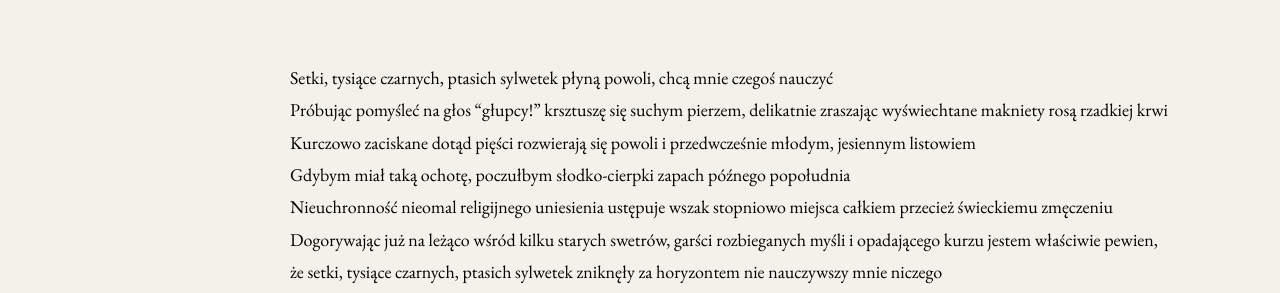
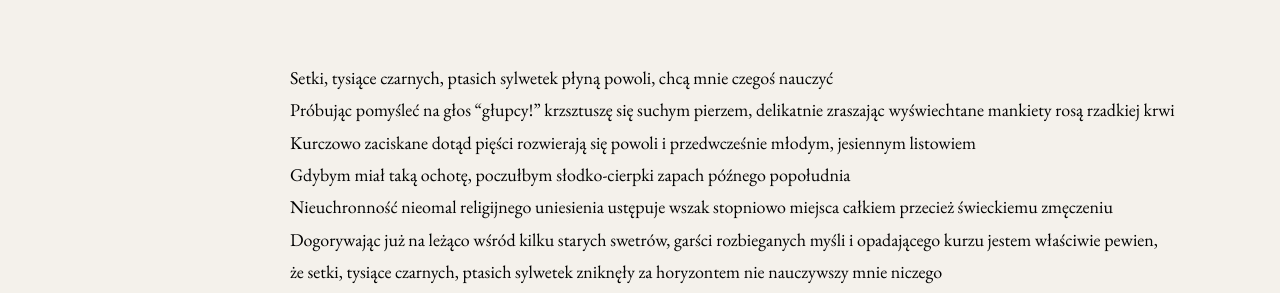
Before and after one commit to arcustangens/quiddity, a Jekyll site: the page built from _posts/2025-09-16-ptaki.markdown, in a window 1280 px wide and 900 px high. Shown: the part 257-550 px from the top of the window. Built offline with Jekyll 4.4.1, drawn with Linux system fonts in a browser that asks for light colours.

Commit message:
poprawki

```diff
--- a/_posts/2025-09-16-parzystość.markdown
+++ b/_posts/2025-09-16-parzystość.markdown
@@ -7,7 +7,7 @@ date: 2025-01-05
 Popołudnie spędzam - jak zwykle
 skrzętnie parząc swoje bose stopy
 Na tle zachodzącego słońca kruk w locie nie może zdecydować się, czy poddać odwieczną potyczkę z ciążeniem
-Wzlatuje żwawo wzyż, tylko po to, by chwilę później leniwie szybować w dół
+Wzlatuje żwawo wzwyż, tylko po to, by chwilę później leniwie szybować w dół
 Rosnące w niedbałym rzędzie porzeczki i jeżyny duszą bez litości w zarodku plany niższych i słabszych roślin
 Na ich liściach połyskują brązowo-żółte skorupy ślimaków, jeszcze wilgotne od krótkiej, letniej mżawki
 Rozcieram zmęczone kości i podnoszę się, by wykonać swoje pierwsze kroki
--- a/_posts/2025-09-16-ptaki.markdown
+++ b/_posts/2025-09-16-ptaki.markdown
@@ -5,7 +5,7 @@ date: 2025-01-03
 ---
 
 Setki, tysiące czarnych, ptasich sylwetek płyną powoli, chcą mnie czegoś nauczyć
-Próbując pomyśleć na głos "głupcy!" krsztuszę się suchym pierzem, delikatnie zraszając wyświechtane makniety rosą rzadkiej krwi
+Próbując pomyśleć na głos "głupcy!" krzsztuszę się suchym pierzem, delikatnie zraszając wyświechtane mankiety rosą rzadkiej krwi
 Kurczowo zaciskane dotąd pięści rozwierają się powoli i przedwcześnie młodym, jesiennym listowiem
 Gdybym miał taką ochotę, poczułbym słodko-cierpki zapach późnego popołudnia
 Nieuchronność nieomal religijnego uniesienia ustępuje wszak stopniowo miejsca
```
